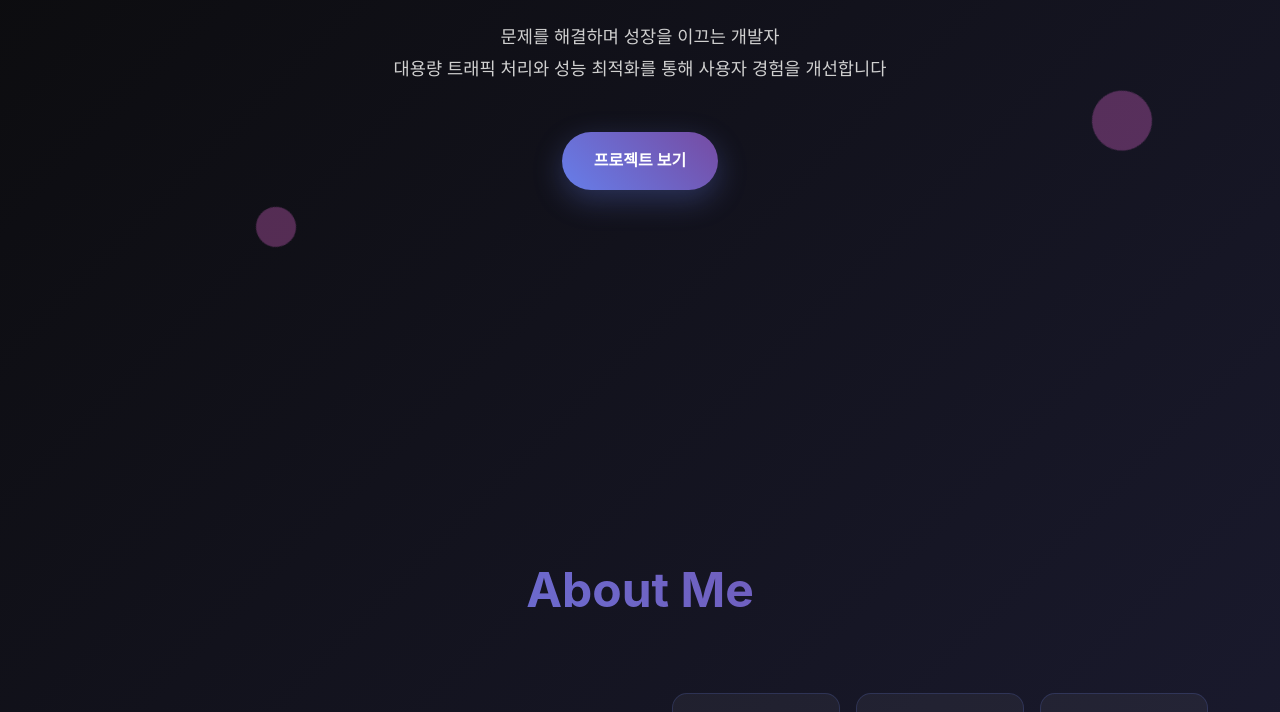
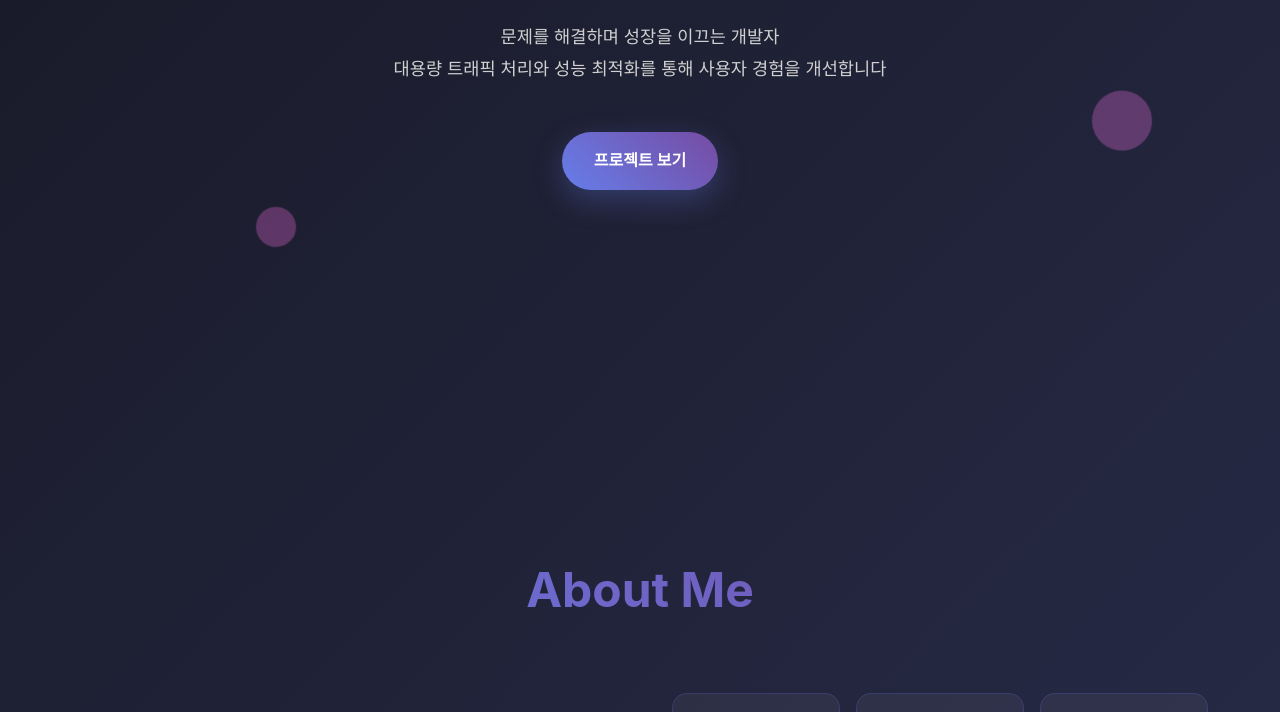
Before and after one commit to Mr-Tongyoung/Web-Portfollio, a plain HTML site: page index.html in a window 1280 px wide. Shown: the part 376-1088 px from the top of the page. Drawn offline with nearby package versions, Linux system fonts and the light colour scheme.

Commit message:
refactor: 색 밝게 변경

```diff
--- a/style.css
+++ b/style.css
@@ -8,7 +8,7 @@ body {
     font-family: 'SF Pro Display', -apple-system, BlinkMacSystemFont, sans-serif;
     line-height: 1.6;
     color: #ffffff;
-    background: linear-gradient(135deg, #0a0a0a 0%, #1a1a2e 50%, #16213e 100%);
+    background: linear-gradient(135deg, #181825 0%, #262a46 50%, #2d3a63 100%);
     overflow-x: hidden;
 }
 
```
